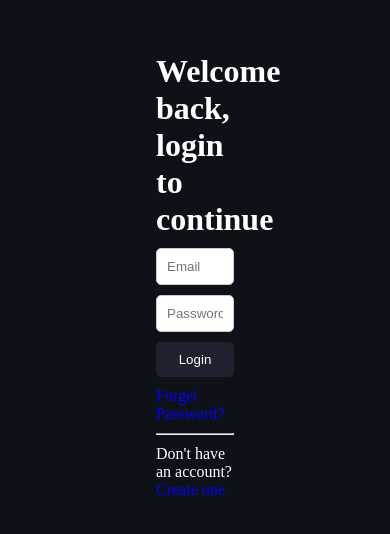
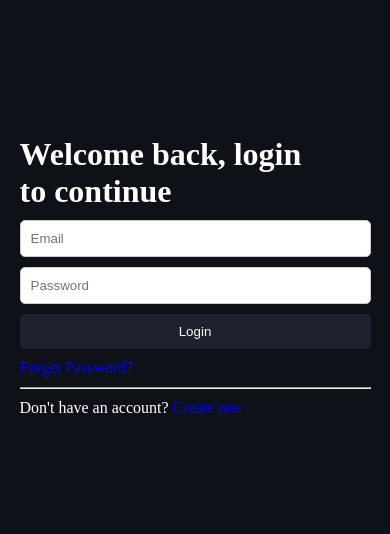
Before and after one commit to doaamohamed88/Taskify, a React (Vite) app in the folder Frontend/: page / in a window 390 px wide. Shown: the part 146-680 px from the top of the page. Built offline with nearby package versions, Linux system fonts and the light colour scheme; grey boxes are pictures that could not be loaded.

Commit message:
responsive design for login/register

```diff
--- a/Frontend/src/pages/AuthenticationPage/AuthenticationPage.jsx
+++ b/Frontend/src/pages/AuthenticationPage/AuthenticationPage.jsx
@@ -3,6 +3,7 @@ import LoginForm from "../../components/AuthenticationForms/LoginForm";
 import RegisterForm from "../../components/AuthenticationForms/RegisterForm";
 import styles from "./AuthenticationPage.module.css";
 import { useForm } from "react-hook-form";
+// import waveBackground from "../../assets/waveBackground.svg";
 
 const AuthenticationPage = ({ type }) => {
   const {
@@ -18,6 +19,9 @@ const AuthenticationPage = ({ type }) => {
 
   return (
     <div className={`${styles.mainContainer}`}>
+      <div className={`${styles.imageContainer}`}>
+        {/* <img src={waveBackground} alt="background" /> */}
+      </div>
       <form
         className={`${styles.formContainer}`}
         onSubmit={submitHandler(handleSubmit)}
--- a/Frontend/src/pages/AuthenticationPage/AuthenticationPage.module.css
+++ b/Frontend/src/pages/AuthenticationPage/AuthenticationPage.module.css
@@ -10,7 +10,7 @@
   display: flex;
   flex-direction: column;
   gap: 10px;
-  width: 20%;
+  width: 90%;
 }
 
 .formTitle {
@@ -33,7 +33,7 @@
   transition: background-color 0.3s ease;
 
   &:hover {
-    background-color: blue;
+    background-color: var(--button-hover-color);
   }
 }
 
@@ -43,5 +43,27 @@
 }
 
 .link {
-  color: blue;
+  color: var(--button-hover-color);
 }
+
+.imageContainer {
+  background-image: url("./assets/waveBackground.svg");
+}
+
+@media (min-width: 769px) {
+  .formContainer {
+    width: 50%;
+  }
+}
+
+@media (min-width: 992px) {
+  .formContainer {
+    width: 30%;
+  }
+}
+
+@media (min-width: 1200px) {
+  .formContainer {
+    width: 20%;
+  }
+}
--- a/Frontend/src/styles/index.css
+++ b/Frontend/src/styles/index.css
@@ -46,8 +46,4 @@ a {
 body{
     background-color: var(--main-color);
     color: white;
-    display: flex;
-    justify-content: center;
-    align-items: center;
-    min-height: 100vh;
 }
```
Also changed, not shown: 1 other file (tests, documents, lock files or other folders).
